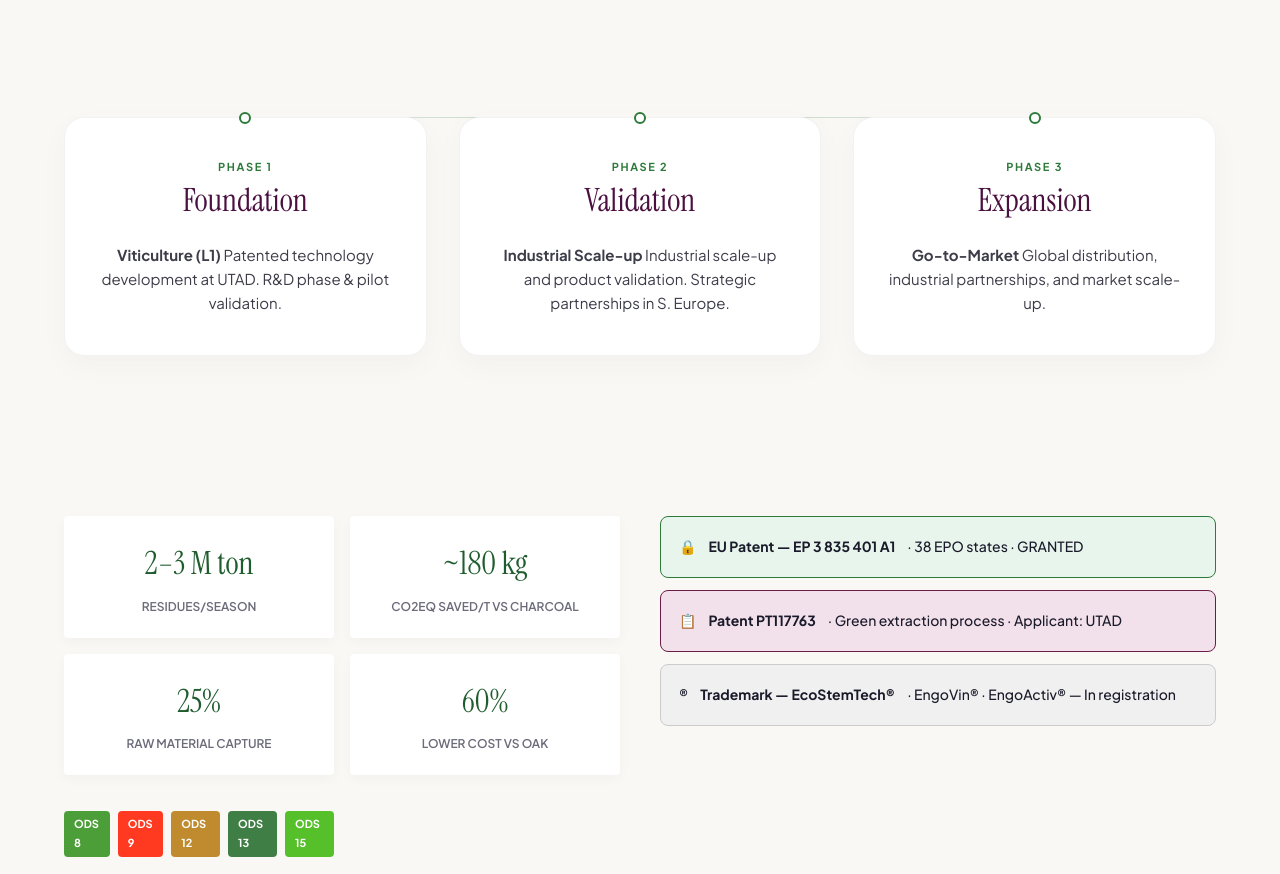
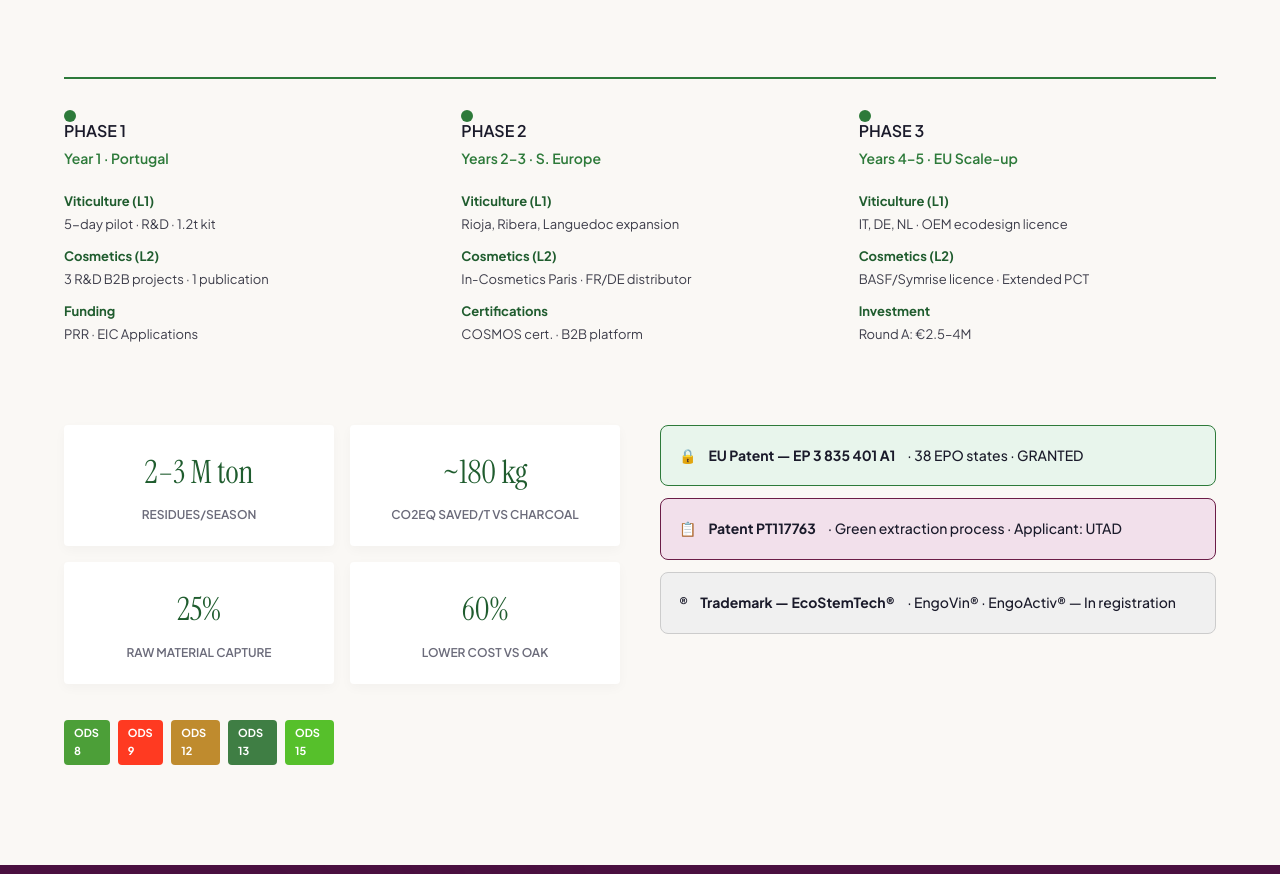
Before and after one commit to ATO2030/ecostemtech, a website: page index.html in a window 1280 px wide. Shown: the part 5871-6745 px from the top of the page. Drawn offline with Linux system fonts and the light colour scheme.

Commit message:
refactor: redesign roadmap timeline structure, typography, and phase content layout

```diff
--- a/index.html
+++ b/index.html
@@ -960,16 +960,15 @@
         }
 
         .roadmap-container {
-            margin-bottom: 120px;
-            padding: 40px 0;
-            position: relative;
+            margin-bottom: 80px;
         }
 
         .roadmap-timeline {
             display: grid;
             grid-template-columns: repeat(3, 1fr);
-            gap: 32px;
+            gap: 40px;
             position: relative;
+            padding-top: 40px;
         }
 
         .roadmap-timeline::before {
@@ -978,97 +977,51 @@
             top: 0;
             left: 0;
             width: 100%;
-            height: 1px;
-            background: linear-gradient(to right, transparent, var(--eco-green-med), transparent);
-            z-index: 1;
-            opacity: 0.3;
+            height: 2px;
+            background: var(--eco-green-med);
         }
 
         .phase {
             position: relative;
-            z-index: 2;
-            background: white;
-            padding: 40px 32px;
-            border-radius: 20px;
-            border: 1px solid rgba(0, 0, 0, 0.05);
-            box-shadow: 0 10px 30px rgba(0, 0, 0, 0.03);
-            transition: var(--transition);
-            text-align: center;
-            display: flex;
-            flex-direction: column;
-            align-items: center;
-            gap: 16px;
-        }
-
-        .phase:hover {
-            transform: translateY(-12px);
-            box-shadow: 0 20px 50px rgba(0, 0, 0, 0.08);
-            border-color: var(--eco-green-light);
-        }
-
-        .phase-node {
+        }
+
+        .phase::before {
+            content: '';
+            position: absolute;
+            top: -7px;
+            left: 0;
             width: 12px;
             height: 12px;
-            background: white;
-            border: 2px solid var(--eco-green-med);
+            background: var(--eco-green-med);
             border-radius: 50%;
-            position: absolute;
-            top: -6px;
-            left: 50%;
-            transform: translateX(-50%);
-            transition: 0.4s ease;
-            z-index: 3;
-        }
-
-        .phase:hover .phase-node {
-            background: var(--eco-green-light);
-            transform: translateX(-50%) scale(1.5);
-            border-color: var(--eco-green-light);
-        }
-
-        @media (max-width: 768px) {
-            .roadmap-timeline {
-                grid-template-columns: 1fr;
-                gap: 48px;
-            }
-            .roadmap-timeline::before {
-                width: 1px;
-                height: 100%;
-                top: 0;
-                left: 50%;
-                transform: translateX(-50%);
-                background: linear-gradient(to bottom, transparent, var(--eco-green-med), transparent);
-            }
         }
 
         .phase-head {
-            margin-bottom: 8px;
+            margin-bottom: 20px;
         }
 
         .phase-title {
-            font-size: 11px;
-            font-weight: 700;
+            font-weight: 600;
+            font-size: 16px;
+            display: block;
+        }
+
+        .phase-year {
+            font-size: 14px;
+            font-weight: 600;
             color: var(--eco-green-med);
-            text-transform: uppercase;
-            letter-spacing: 0.15em;
-            margin-bottom: 4px;
+        }
+
+        .phase-content {
+            font-size: 13px;
+            color: var(--eco-text-mid);
+            line-height: 1.5;
+        }
+
+        .phase-content b {
             display: block;
-        }
-
-        .phase-year {
-            font-family: var(--font-display);
-            font-size: 32px;
-            font-weight: 400;
-            color: var(--eco-bordo-dark);
-            line-height: 1.2;
-            display: block;
-        }
-
-        .phase-content {
-            font-size: 15px;
-            color: var(--eco-text-mid);
-            line-height: 1.6;
-            font-weight: 400;
+            margin: 12px 0 4px;
+            color: var(--eco-green-dark);
         }
 
         .impact-ip-grid {
@@ -1708,42 +1661,46 @@
 
             <div class="roadmap-container">
                 <div class="roadmap-timeline">
-                    <!-- Phase 1 -->
-                    <div class="phase stagger">
-                        <div class="phase-node"></div>
+                    <div class="phase">
                         <div class="phase-head">
                             <span class="phase-title">PHASE 1</span>
-                            <span class="phase-year">Foundation</span>
+                            <span class="phase-year">Year 1 · Portugal</span>
                         </div>
                         <div class="phase-content">
                             <b>Viticulture (L1)</b>
-                            Patented technology development at UTAD. R&D phase & pilot validation.
-                        </div>
-                    </div>
-
-                    <!-- Phase 2 -->
-                    <div class="phase stagger">
-                        <div class="phase-node"></div>
+                            5-day pilot · R&D · 1.2t kit
+                            <b>Cosmetics (L2)</b>
+                            3 R&D B2B projects · 1 publication
+                            <b>Funding</b>
+                            PRR · EIC Applications
+                        </div>
+                    </div>
+                    <div class="phase">
                         <div class="phase-head">
                             <span class="phase-title">PHASE 2</span>
-                            <span class="phase-year">Validation</span>
+                            <span class="phase-year">Years 2–3 · S. Europe</span>
                         </div>
                         <div class="phase-content">
-                            <b>Industrial Scale-up</b>
-                            Industrial scale-up and product validation. Strategic partnerships in S. Europe.
-                        </div>
-                    </div>
-
-                    <!-- Phase 3 -->
-                    <div class="phase stagger">
-                        <div class="phase-node"></div>
+                            <b>Viticulture (L1)</b>
+                            Rioja, Ribera, Languedoc expansion
+                            <b>Cosmetics (L2)</b>
+                            In-Cosmetics Paris · FR/DE distributor
+                            <b>Certifications</b>
+                            COSMOS cert. · B2B platform
+                        </div>
+                    </div>
+                    <div class="phase">
                         <div class="phase-head">
                             <span class="phase-title">PHASE 3</span>
-                            <span class="phase-year">Expansion</span>
+                            <span class="phase-year">Years 4–5 · EU Scale-up</span>
                         </div>
                         <div class="phase-content">
-                            <b>Go-to-Market</b>
-                            Global distribution, industrial partnerships, and market scale-up.
+                            <b>Viticulture (L1)</b>
+                            IT, DE, NL · OEM ecodesign licence
+                            <b>Cosmetics (L2)</b>
+                            BASF/Symrise licence · Extended PCT
+                            <b>Investment</b>
+                            Round A: €2.5–4M
                         </div>
                     </div>
                 </div>
```
